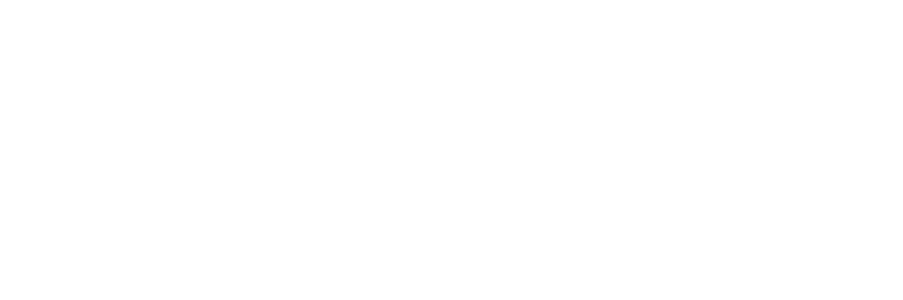
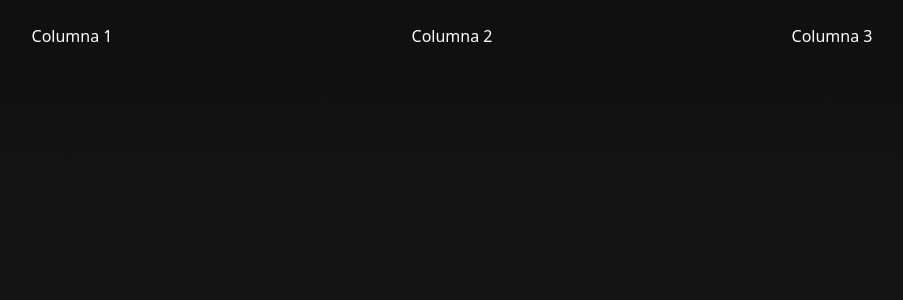
Before and after one commit to ManuJRS/vue-portfolio-manu, a Vue app: page / in a window 1280 px wide. Shown: the top 300 px of the page, without its empty margins (188-1091 px from the left). Built offline with nearby package versions, Linux system fonts and the light colour scheme.

Commit message:
build(config): :wrench: Set up relative path routing in the project bundler

```diff
--- a/src/App.vue
+++ b/src/App.vue
@@ -3,5 +3,12 @@
 </script>
 
 <template>
+<div class="container">
+  <div class="row justify-content-center vh-100 my-4">
+    <div class="col-12 col-md-6 col-lg-4 text-center text-white">Columna 1</div>
+    <div class="col-12 col-md-6 col-lg-4 text-center text-white">Columna 2</div>
+    <div class="col-12 col-md-6 col-lg-4 text-center text-white">Columna 3</div>
+  </div>
+</div>
 
 </template>
--- a/src/main.js
+++ b/src/main.js
@@ -1,5 +1,6 @@
 import { createApp } from 'vue'
-import App from './App.vue'
+import App from '@/App.vue'
+import '@/style.css'
 
 // Importa Bootstrap y BootstrapVue 3
 import 'bootstrap/dist/css/bootstrap.css'
--- /dev/null
+++ b/src/style.css
@@ -0,0 +1,5 @@
+body {
+  background: linear-gradient(to bottom, #101010, #1B1C1A);
+  margin: 0;
+  /* Elimina el margen predeterminado del body*/
+}
--- a/vite.config.js
+++ b/vite.config.js
@@ -1,7 +1,13 @@
 import { defineConfig } from 'vite'
 import vue from '@vitejs/plugin-vue'
+import path from 'path'
 
-// https://vite.dev/config/
+
 export default defineConfig({
   plugins: [vue()],
+  resolve: {
+    alias: {
+      '@': path.resolve(__dirname, './src'),
+    },
+  },
 })
```
